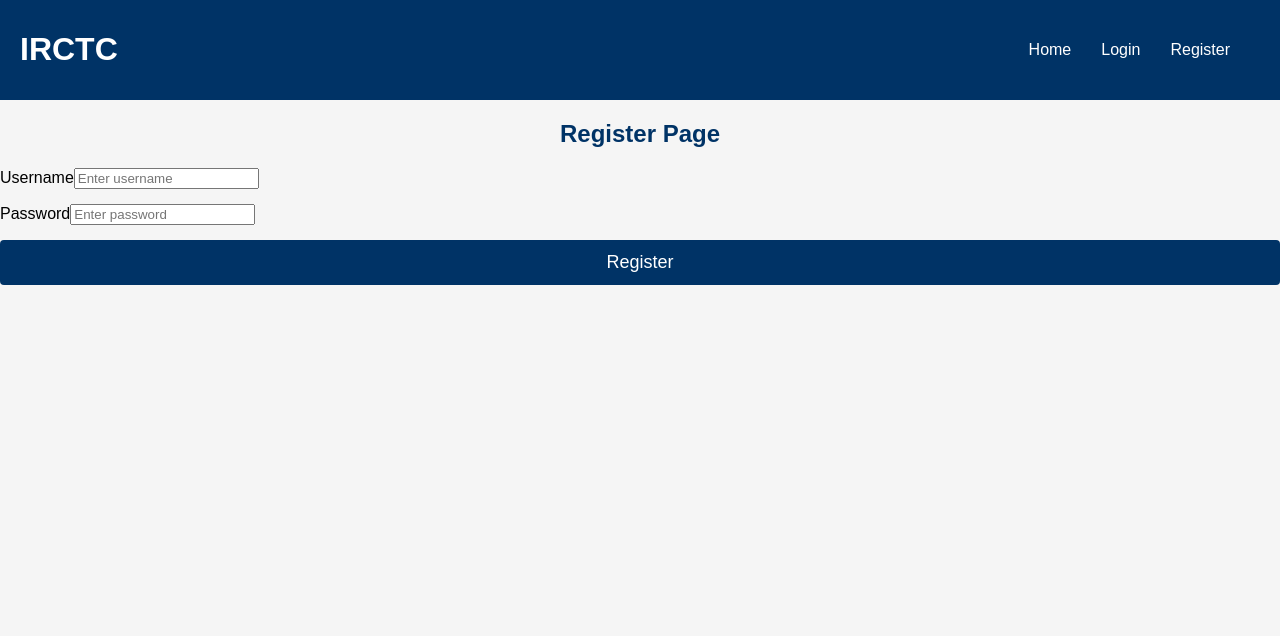
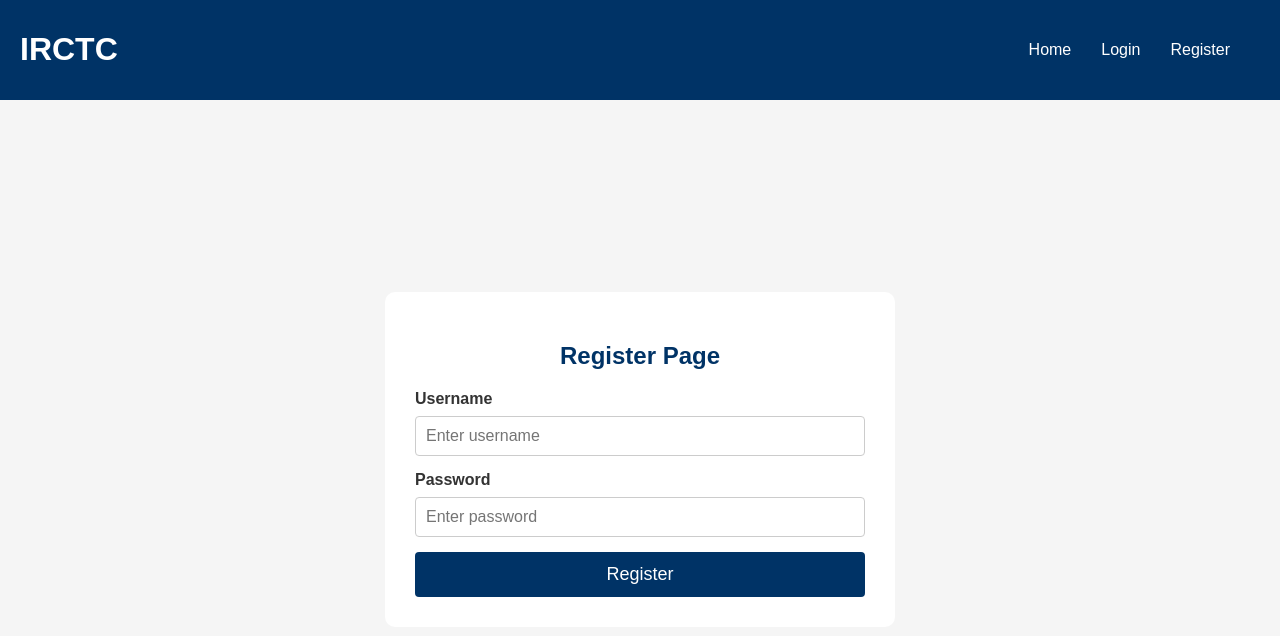
Before and after one commit to ArafTech/IRCTC-clone-project, a React (Vite) app: page /register in a window 1280 px wide. Shown: the top 636 px of the page. Built offline with nearby package versions, Linux system fonts and the light colour scheme.

Commit message:
Improvised  Login and Register page styling

```diff
--- a/src/Hooks/useForm.jsx
+++ b/src/Hooks/useForm.jsx
@@ -1,7 +1,7 @@
 import { useState } from "react";
 
 const useForm = (initialState) =>{
-    const [formData, setFormData] = useState(initialState);
+    const [formData , setFormData] = useState(initialState);
 
     //Handle Form input changes
     const handleChange = (event) => {
--- a/src/pages/Login.jsx
+++ b/src/pages/Login.jsx
@@ -1,5 +1,6 @@
 import React, {useState} from 'react';
 import useForm from '../Hooks/useForm';
+import styles from './Login.module.css'
 
 export default function Login() {
 // const [username, setUsername] = useState('');
@@ -17,19 +18,22 @@ const handleSubmit = ()=>{
 }
 
   return (
-    <div className="loginpage">
-      <h2>Login page</h2>
-      <form onsubmit={handleSubmit}>
-        <div>
+
+          <div className={styles.loginpage}>
+         <div className={styles.loginBox}>
+         <h2>Login Page</h2>
+       <form onSubmit={handleSubmit} className={styles.form}>
+         <div className={styles.formGroup}>
            <label htmlFor="username">Username</label>
-        <input type="text" id="username" placeholder="Enter Username" value={formData.username} onChange={handleChange} required/>
+           <input type="text" id='username' placeholder='Enter username' value={formData.username} onChange={handleChange} required />
          </div>
-        <div>
-        <label htmlFor="password">Password</label>
-        <input type="text" id='password' placeholder='Enter password' value={formData.password} onChange={handleChange} required/>
+         <div className={styles.formGroup}>
+           <label htmlFor="password" >Password</label>
+           <input type="text" id='password' placeholder='Enter password' value={formData.password} onChange={handleChange} required />
          </div>
-        <button type="submit">Login</button>
+         <button type='submit'>Register</button>
        </form>
+       </div>
          </div>
 
      )
--- /dev/null
+++ b/src/pages/Login.module.css
@@ -0,0 +1,45 @@
+
+.loginpage{
+    display: flex;
+    justify-content: center;
+    align-items: center;
+    height:90vh;
+    background-color:#f5f5f5;
+}
+.loginBox{
+    background-color: #ffff;
+    padding: 30px;
+    border-radius: 10px;
+    box-shadow: 0 4px 12px rgba(0,0,0,0);
+    width: 100%;
+    max-width: 450px;
+}
+.loginBox h2{
+    text-align: center;
+    color: #003366;
+    margin-bottom: 20px;
+}
+
+.formGroup {
+    display: flex;
+    flex-direction: column;
+  }
+
+  .formGroup label {
+    font-size: 16px;
+    font-weight: 600;
+    color: #333;
+    margin-bottom: 8px;
+  }
+
+  .formGroup input {
+    padding: 10px;
+    border: 1px solid #ccc;
+    border-radius: 4px;
+    font-size: 16px;
+    transition: border-color 0.3s;
+  }
+
+  .formGroup input:focus {
+    border-color: #003366;
+  }
--- a/src/pages/Register.jsx
+++ b/src/pages/Register.jsx
@@ -1,5 +1,6 @@
 import React, {useState} from 'react';
 import useForm from '../Hooks/useForm';
+import styles from './Register.module.css'
 
 export default function Register() {
   // const [username, setUsername] = useState('');
@@ -17,19 +18,23 @@ export default function Register() {
   }
 
   return (
-    <div className='registerpage'>
-      <h2>Register Page</h2>
-    <form onSubmit={handleSubmit}>
-      <div>
+       <div className={styles.registerpage}>
+        <div className={styles.loginBox}>
+        <h2>Register Page</h2>
+    <form onSubmit={handleSubmit} className={styles.form}>
+      <div className={styles.formGroup}>
         <label htmlFor="username">Username</label>
         <input type="text" id='username' placeholder='Enter username' value={formData.username} onChange={handleChange} required />
       </div>
-      <div>
-        <label htmlFor="password">Password</label>
+      <div className={styles.formGroup}>
+        <label htmlFor="password" >Password</label>
         <input type="text" id='password' placeholder='Enter password' value={formData.password} onChange={handleChange} required />
       </div>
       <button type='submit'>Register</button>
     </form>
+        </div>
+
     </div>
+
   )
 }
--- /dev/null
+++ b/src/pages/Register.module.css
@@ -0,0 +1,45 @@
+
+.registerpage{
+    display: flex;
+    justify-content: center;
+    align-items: center;
+    height:90vh;
+    background-color:#f5f5f5;
+}
+.loginBox{
+    background-color: #ffff;
+    padding: 30px;
+    border-radius: 10px;
+    box-shadow: 0 4px 12px rgba(0,0,0,0);
+    width: 100%;
+    max-width: 450px;
+}
+.loginBox h2{
+    text-align: center;
+    color: #003366;
+    margin-bottom: 20px;
+}
+
+.formGroup {
+    display: flex;
+    flex-direction: column;
+  }
+
+  .formGroup label {
+    font-size: 16px;
+    font-weight: 600;
+    color: #333;
+    margin-bottom: 8px;
+  }
+
+  .formGroup input {
+    padding: 10px;
+    border: 1px solid #ccc;
+    border-radius: 4px;
+    font-size: 16px;
+    transition: border-color 0.3s;
+  }
+
+  .formGroup input:focus {
+    border-color: #003366;
+  }
```
Lines whose indentation alone changed are shown as unchanged.
